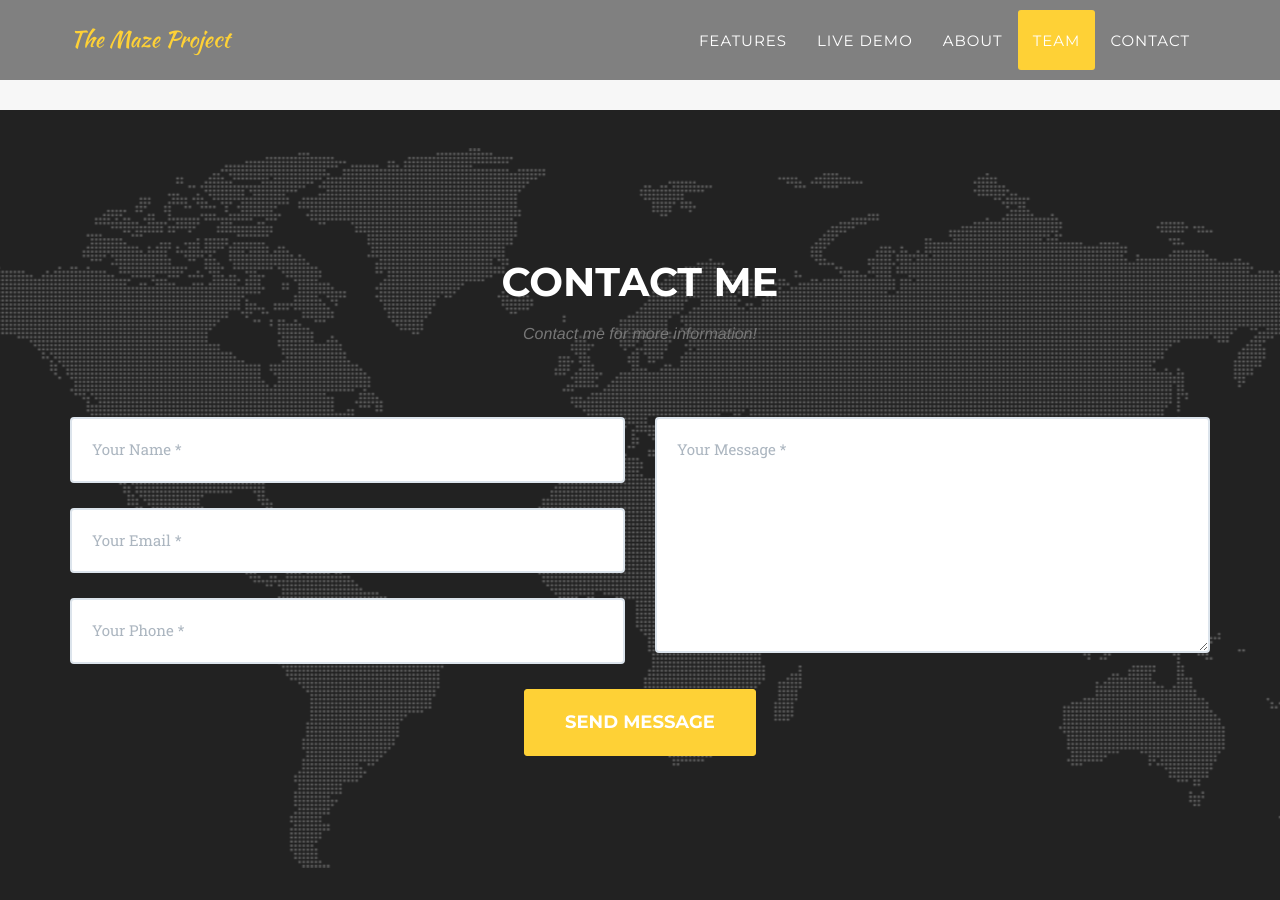
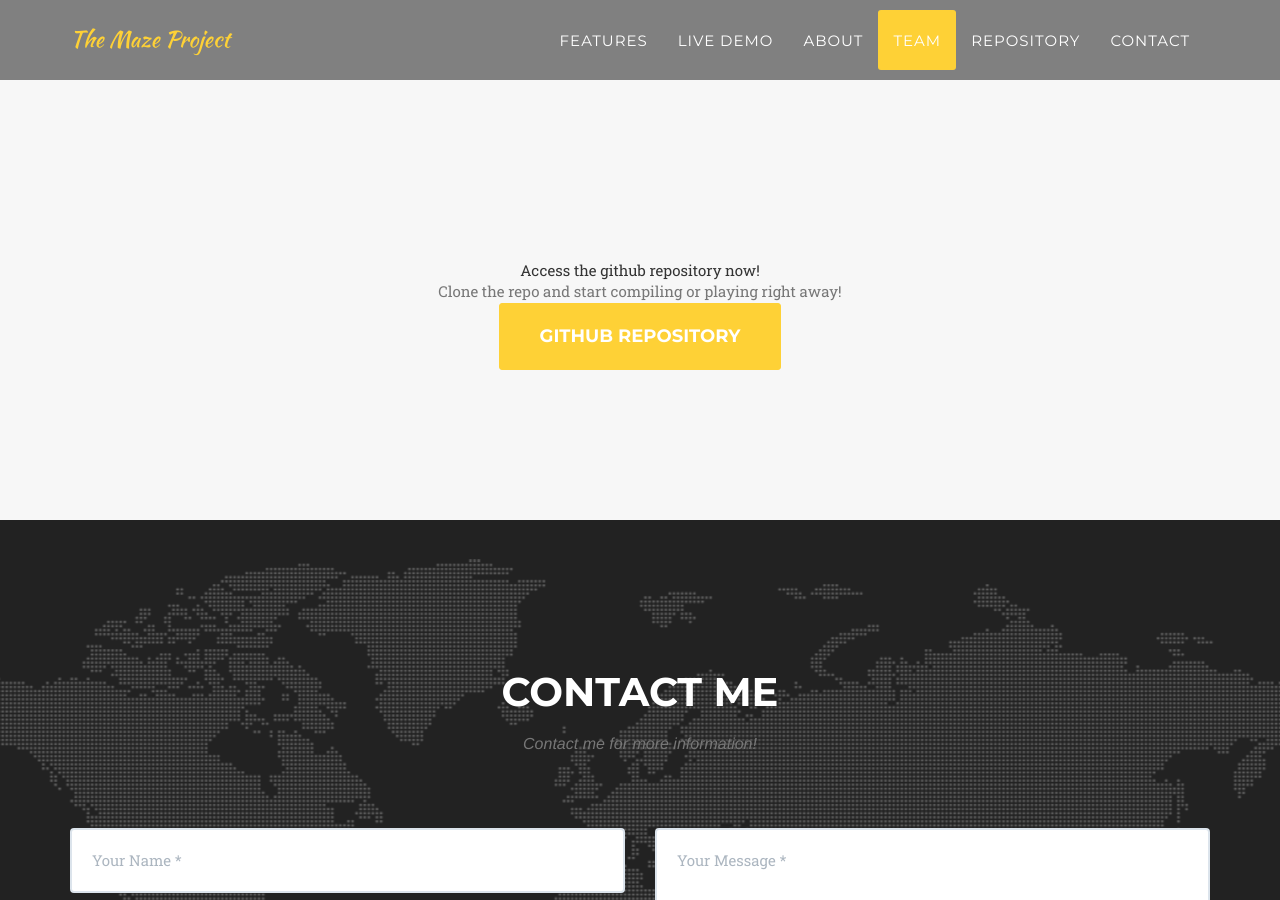
Before and after one commit to dexterski007/The-Maze-Project, a Jekyll site: the page built from docs/index.html, in a window 1280 px wide and 900 px high, scrolled down 5396 px. Built offline with Jekyll 4.4.1, drawn with Linux system fonts in a browser that asks for light colours; some web fonts are replaced.

Commit message:
adding a section for repository

```diff
--- a/docs/_includes/header.html
+++ b/docs/_includes/header.html
@@ -31,6 +31,9 @@
                         <a class="page-scroll" href="#team">Team</a>
                     </li>
                     <li>
+                        <a class="page-scroll" href="#repository">Repository</a>
+                    </li>
+                    <li>
                         <a class="page-scroll" href="#contact">Contact</a>
                     </li>
                 </ul>
--- /dev/null
+++ b/docs/_includes/repository.html
@@ -0,0 +1,9 @@
+    <section id="repository" class="bg-light-gray">
+        <div class="container">
+            <div class="col-lg-12 text-center">
+                <div class="section-heading">Access the github repository now!</div>
+                <div class="section-subheading text-muted">Clone the repo and start compiling or playing right away!</div>
+                <a href="https://github.com/dexterski007/The-Maze-Project" class="page-scroll btn btn-xl">Github Repository</a>
+            </div>
+        </div>
+    </section>
--- a/docs/_layouts/default.html
+++ b/docs/_layouts/default.html
@@ -11,6 +11,7 @@
     {% include live_demo.html %}
     {% include about.html %}
     {% include team.html %}
+    {% include repository.html %}
     {% include contact.html %}
     {% include footer.html %}
     {% include modals.html %}
```
